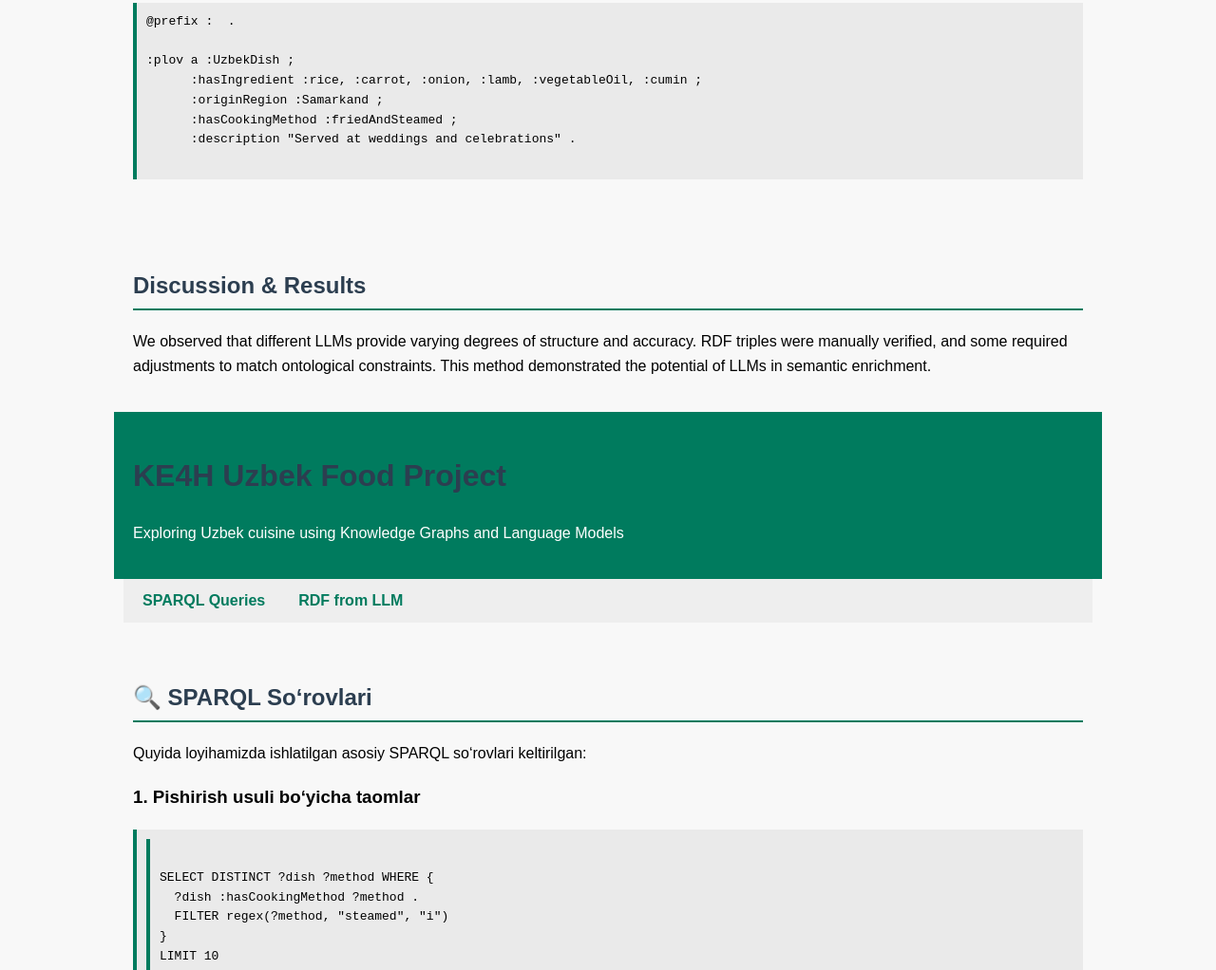
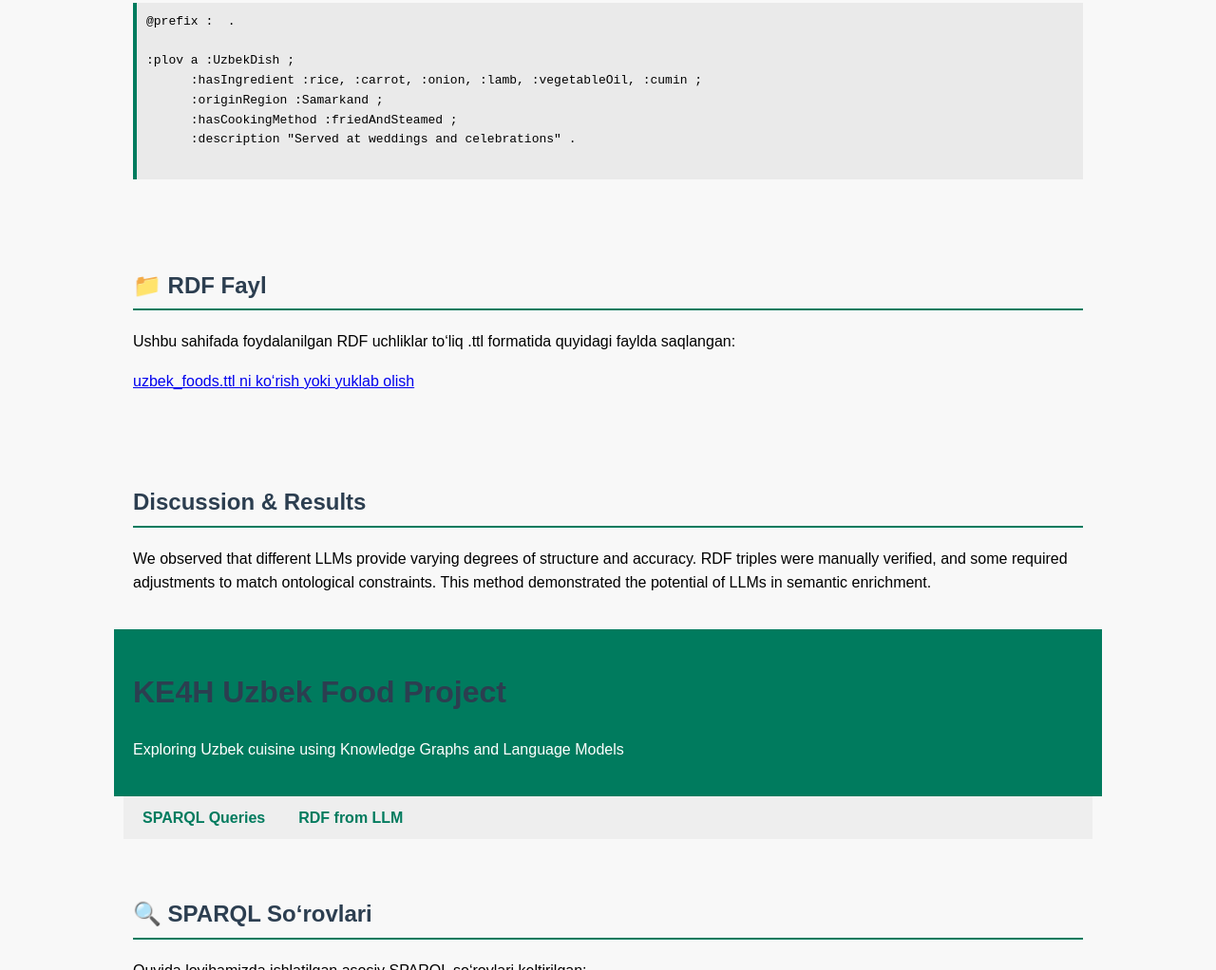
Before and after one commit to Babamurat-tech/ke4h_uzbek_foods, a plain HTML site: page index.html in a window 1280 px wide. Shown: the part 5562-6584 px from the top of the page at 95% size. Drawn offline with Linux system fonts and the light colour scheme.

Commit message:
Update index.html

```diff
--- a/index.html
+++ b/index.html
@@ -199,6 +199,14 @@ LIMIT 10
     </pre>
   </section>
 
+<section id="ttl-file">
+  <h2>📁 RDF Fayl</h2>
+  <p>Ushbu sahifada foydalanilgan RDF uchliklar to‘liq .ttl formatida quyidagi faylda saqlangan:</p>
+  <p>
+    <a href="uzbek_foods.ttl" target="_blank">uzbek_foods.ttl ni ko‘rish yoki yuklab olish</a>
+  </p>
+</section>
+
   <section id="results">
     <h2>Discussion & Results</h2>
     <p>We observed that different LLMs provide varying degrees of structure and accuracy. RDF triples were manually verified, and some required adjustments to match ontological constraints. This method demonstrated the potential of LLMs in semantic enrichment.</p>
```
